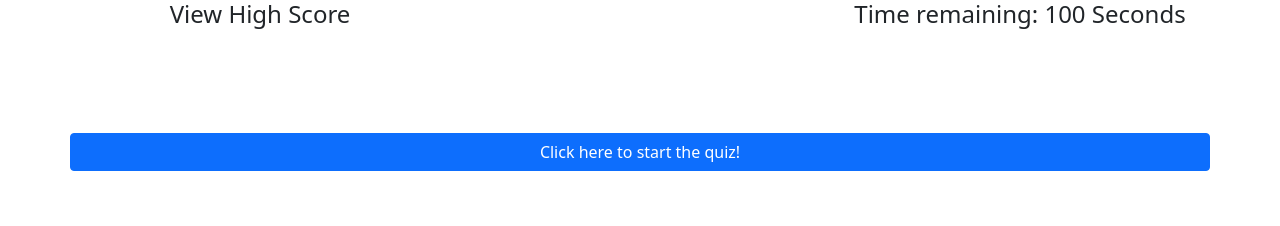
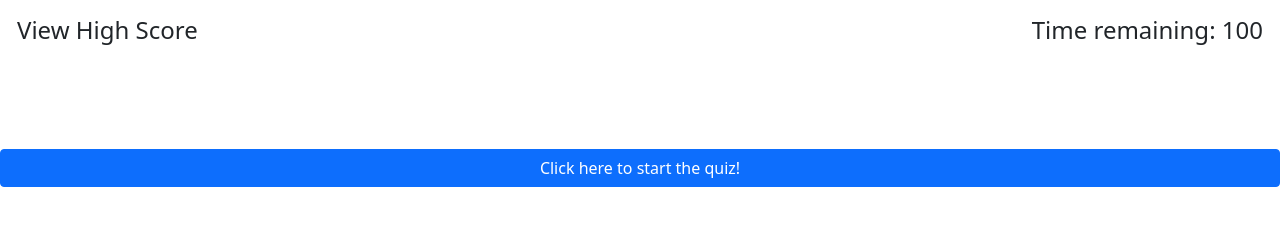
Before and after one commit to alex-d-marten/code-quiz, a plain HTML site: page index.html in a window 1280 px wide. Drawn offline with nearby package versions, Linux system fonts and the light colour scheme.

Commit message:
adjusted header positions and margins

```diff
--- a/assets/css/style.css
+++ b/assets/css/style.css
@@ -0,0 +1,9 @@
+#high-score {
+    text-align: left;
+    margin-left: 5px;
+}
+
+#time-counter {
+    text-align: right;
+    margin-right: 5px;
+}
--- a/index.html
+++ b/index.html
@@ -10,13 +10,13 @@
 
   </head>
   <body>
-    <div class="container">
+    <div class="container-fluid">
       <!-- Header should have the timer and the view high scores -->
-      <header class="row justify-content-between text-center">
+      <header class="row mt-3 justify-content-between text-center">
         <h4 class="col-4" id="high-score">
           <a href="#high-score" class="text-decoration-none text-reset">View High Score</a>
         </h4>
-        <h4 class="col-4 text-nowrap" id="time-counter">Time remaining: 100 Seconds</h4>
+        <h4 class="col-4" id="time-counter">Time remaining: 100</h4>
       </header>
 
       <main class="row mt-5 justify-content-center text-center">
```
